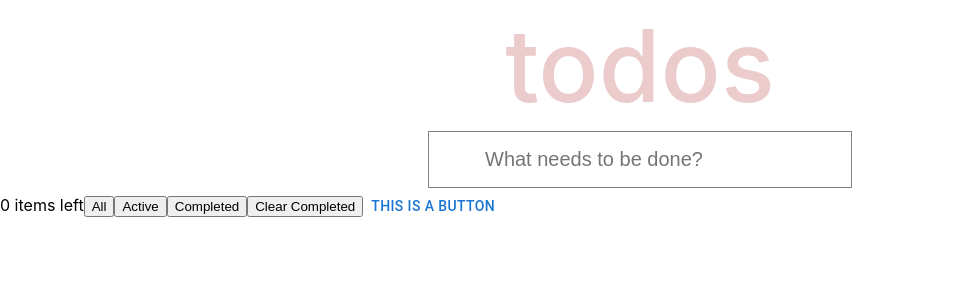
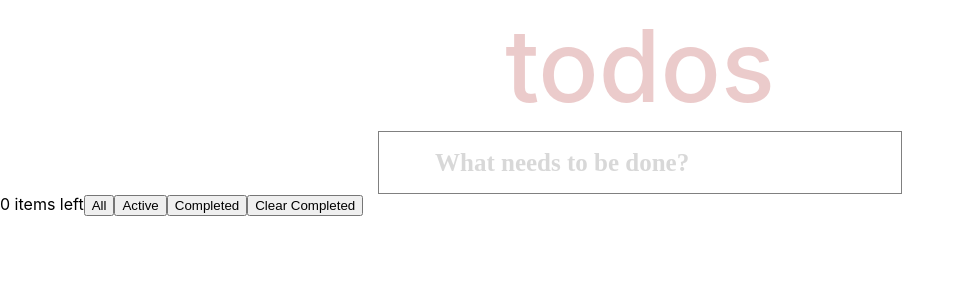
Before and after one commit to FizaAggarwal/react-todo, a React (Create React App) app in the folder class-components-todo/: page / in a window 1280 px wide. Shown: the top 300 px of the page, without its empty margins (0-964 px from the left). Built offline with nearby package versions, Linux system fonts and the light colour scheme.

Commit message:
.BreakComponents

```diff
--- a/class-components-todo/src/App.css
+++ b/class-components-todo/src/App.css
@@ -10,21 +10,6 @@
 *:focus{
   outline: none;
 }
-.input{
-  padding: 16px;
-  text-align: left;
-  /*background: rgba(0, 0, 0, 0.003);*/
-  /*box-shadow: 4px 4px rgba(128, 128, 128, 0.3),8px 8px rgba(128, 128, 128, 0.3);*/
-  display: block;
-  width:350px;
-  font-size:20px;
-  color: rgba(128,128,128);
-  border: none;
-}
-
-.input::placeholder{
-  text-align: left;
-}
 
 
 .top{
@@ -35,59 +20,6 @@
   margin-right: auto;
 }
 
-.todo{
-  display: flex;
-}
-
- .action{
-  text-decoration:line-through;
-  color: grey;
-  opacity: 0.5;
-}
-
-input[type="checkbox"] {
-  -webkit-appearance: none;
-  appearance: none;
-  margin: 0;
-  font: inherit;
-  width: 30px;
-  height: 30px;
-  border: 1px solid grey;
-  border-radius: 50%;
- display: grid;
-  place-content: center;
-}
-
-input[type="checkbox"]::before {
-  content: '✔';
-  color: green;
-  transform: scale(0);
-}
-
-input[type="checkbox"]:checked::before {
-  content: '✔';
-  color: green;
-  transform: scale(1);
-}
-
-
-
-.dropbtn{
-  margin-top: auto;
-  margin-bottom: auto;
-}
-
-.btn{
-  color: rgba(128,128,128);
-  font-size: large;
-  margin-top: auto;
-  margin-bottom: auto;
-  height:40px;
-  width:40px;
-  background-color: white;
-  border: none;
-}
-
 .main{
   display:flex;
   flex-direction: column;
--- a/class-components-todo/src/App.js
+++ b/class-components-todo/src/App.js
@@ -1,27 +1,30 @@
 import React, { Component } from "react";
 import './App.css';
 import uuid from 'react-uuid';
-import { FaChevronDown } from "react-icons/fa";
-import  Button  from "@mui/material/Button";
+import TodoItem from './Components/TodoItem';
+import Input from "./Components/Input";
+import Footer from "./Components/Footer";
+import Button from "./Components/Button";
 
 class App extends Component{
   constructor(props) {
     super(props);
 
-    // getInitialState
+    // InitialState
     this.state = {
       all: [],
   newToDo:"",
   mode:"all",
-  editToDo:"",
-  editToDoId:""
+  editToDo:""
     };
   }
 
+  //OnChange for newTodo Input
   handleChange=(event)=>{
     this.setState({newToDo:event.target.value});
   };
 
+  //NewTodo After pressing enter
   handleKeypress = e => {
     //it triggers by pressing the enter key
   if (e.key==='Enter') {
@@ -30,6 +33,7 @@ class App extends Component{
   }
 };
 
+  //Adding NewTodo to the state
   newTodo=()=>{
     this.setState({
       all:[
@@ -38,7 +42,7 @@ class App extends Component{
       ]});
   };
 
-
+  //Checkbox for todo
   toggleDone = (todo) =>
   this.setState({
     all: this.state.all.map((item) =>
@@ -46,33 +50,45 @@ class App extends Component{
     ),
   });
 
+  //deleting todo
   delete=(todo)=>{
     this.setState({ all: this.state.all.filter((item) => this.state.all.indexOf(item) !== this.state.all.indexOf(todo)) });
   }
 
+  //Changing isEdit state of todo
+  edit = (todo) => {
+    this.setState({
+      all: this.state.all.map((item) =>
+        item.action === todo.action ? { ...item, isEdit: !item.isEdit } : item
+      ),
+      editToDo: todo.action
+    });
+  }
+
+  //Onchange for edit input
   handleEdit= e =>{
-    this.setState({editToDo : e.target.value,editToDoId:e.target.id});
+    this.setState({editToDo : e.target.value});
   };
 
-  editTodo=()=>{
+  //Edit Todo after pressing Enter
+  handleKeyEdit = e => {
+    //it triggers by pressing the enter key
+  if (e.key==='Enter') {
+    this.editTodo(e.target.id);
+    this.setState({editToDo:""});
+  }
+};
+
+  //Changing Edit Todo in state
+  editTodo=(id)=>{
     this.setState({
       all: this.state.all.map((item) =>
-        item.id === this.state.editToDoId ? { ...item, action:this.state.editToDo ,isEdit:false} : item
+        item.id === id ? { ...item, action:this.state.editToDo ,isEdit:false} : item
       )
     });
   }
 
-
-  handleKeyEdit = e => {
-    //it triggers by pressing the enter key
-  if (e.key==='Enter') {
-    this.editTodo();
-    this.setState({editToDo:"",editToDoId:""});
-  }
-};
-
-
-
+//Getting filtered array
 listToMap=()=> {
   if(this.state.mode==="active")
   {
@@ -86,19 +102,9 @@ listToMap=()=> {
   }
   }
 
-
-edit = (todo) => {
-  this.setState({
-    all: this.state.all.map((item) =>
-      item.action === todo.action ? { ...item, isEdit: !item.isEdit } : item
-    ),
-    editToDo: todo.action
-  });
-}
-
-
-  btnClick = () =>{
-    if(this.countCompleted()<this.count()){
+ //Button to (un)check all todos
+ checkAll = () =>{
+    if(this.count("completed")<this.count()){
   this.setState({ all : this.state.all.map((item) =>
   item = { ...item, done: true })})
   }
@@ -108,56 +114,41 @@ edit = (todo) => {
   }
 }
 
-active=()=>{
-  this.setState({mode:"active"});
+//Changing mode in the state
+setMode=(mode)=>{
+     this.setState({mode:mode});
 }
 
-showAll=()=>{
-  this.setState({mode:"all"});
-}
-
-completed=()=>{
- this.setState({mode:"completed"});
-}
-
-
+//Clearing completed todos
 clear=()=>{
   this.setState({all:this.state.all.filter(item=>item.done===false)});
 }
 
-count=()=> this.state.all.length;
-countCompleted=()=>this.state.all.filter(item=>item.done===true).length;
-countActive=()=>this.state.all.filter(item=>item.done===false).length;
+//Getting count of filtered array
+count=(mode)=>{
+    switch(mode){
+      case "completed":
+        return this.state.all.filter(item=>item.done===true).length;
+      case "active":
+        return this.state.all.filter(item=>item.done===false).length;
+      default:
+        return this.state.all.length;
+    }
+}
 
   render(){
     return(
         <div className="todoapp">
           <h1 className="heading">todos</h1>
           <div className="main">
-         <div className="top"><span className="dropbtn">
-    {this.count()?<button className="btn" onClick={this.btnClick}><FaChevronDown/></button>:<button className="btn"/>}
-          </span>
-          <input className="input" placeholder="What needs to be done?" value={this.state.newToDo}
-          onChange={this.handleChange}
-          onKeyPress={this.handleKeypress}></input></div>
-         <div>{this.listToMap().map((item)=>(
-        <div key={item.id}>
-
-            <input id="toggle"
-            className="toggle" type="checkbox" checked={item.done} onChange={() => this.toggleDone(item)}/>
-            <span>{item.isEdit?<input placeholder="tester" id={item.id} type="text" value={this.state.editToDo} onChange={this.handleEdit} onKeyPress={this.handleKeyEdit} ></input>:
-            <span onDoubleClick={()=>this.edit(item)} className={item.done?"action":"not-action"}>{item.action}</span>}</span>
-            <button onClick={()=>this.delete(item)}>delete</button>
-        </div>
-      ))}</div>
-          <div className="footer">
-            <span>{this.countActive()} {this.countActive()===1?"item":"items"} left</span>
-            <span><button onClick={this.showAll}>All</button></span>
-            <span><button onClick={this.active}>Active</button></span>
-            <span><button onClick={this.completed}>Completed</button></span>
-            <span><button onClick={this.clear}>Clear Completed</button></span>
-            <Button>This is a button</Button>
-          </div>
+         <div className="top">
+          <Button count={this.count} checkAll={this.checkAll}/>
+           <Input value={this.state.newToDo} click={this.handleChange} enter={this.handleKeypress}/>
+         </div>
+         {this.listToMap().map((item)=>(
+        <TodoItem todo={item} toggle={this.toggleDone} value={this.state.editToDo}
+        edit={this.handleEdit} handleEdit={this.handleKeyEdit} editInput={this.edit} delete={this.delete}/> ))}
+        <Footer count={this.count} setMode={this.setMode} clear={this.clear}/>
           </div>
         </div>
     )
--- /dev/null
+++ b/class-components-todo/src/Components/Button.css
@@ -0,0 +1,16 @@
+
+.btn{
+  color: rgba(128,128,128);
+    font-size: large;
+    margin-top: auto;
+    margin-bottom: auto;
+    height:40px;
+    width:40px;
+    background-color: white;
+    border: none;
+    padding-top: 10px;
+  }
+
+  #light{
+    opacity:0.3;
+  }
--- /dev/null
+++ b/class-components-todo/src/Components/Button.js
@@ -0,0 +1,17 @@
+import React, {Component} from "react";
+import { FaChevronDown } from "react-icons/fa";
+import './Button.css';
+
+class Button extends Component{
+    render(){
+            return (
+                <>{this.props.count("all")?
+            <button className="btn" id={this.props.count("all")===this.props.count("completed")?"dark":"light"}
+             onClick={this.props.checkAll}>
+      <FaChevronDown/></button>:<button className="btn"/>}</>
+      )
+
+    }
+}
+
+export default Button;
--- /dev/null
+++ b/class-components-todo/src/Components/Footer.js
@@ -0,0 +1,17 @@
+import React, {Component} from "react";
+
+class Footer extends Component{
+    render(){
+        return(
+            <div className="footer">
+            <span>{this.props.count("active")} {this.props.count("active")===1?"item":"items"} left</span>
+            <span><button onClick={()=>this.props.setMode("all")}>All</button></span>
+            <span><button onClick={()=>this.props.setMode("active")}>Active</button></span>
+            <span><button onClick={()=>this.props.setMode("completed")}>Completed</button></span>
+            <span><button onClick={this.props.clear}>Clear Completed</button></span>
+          </div>
+        )
+    }
+}
+
+export default Footer;
--- /dev/null
+++ b/class-components-todo/src/Components/Input.css
@@ -0,0 +1,19 @@
+*:focus{
+    outline: none;
+  }
+  .input{
+    padding: 16px;
+    text-align: left;
+    /*background: rgba(0, 0, 0, 0.003);*/
+    /*box-shadow: 4px 4px rgba(128, 128, 128, 0.3),8px 8px rgba(128, 128, 128, 0.3);*/
+    display: block;
+    width:450px;
+    font-size:25px;
+    border: none;
+  }
+  .input::placeholder{
+    opacity: 0.3;
+    font-weight: bold;
+    color: rgba(128,128,128);
+    font-family:"Marker Felt, fantasy";
+  }
--- /dev/null
+++ b/class-components-todo/src/Components/Input.js
@@ -0,0 +1,15 @@
+import React, {Component} from 'react';
+import './Input.css';
+
+class Input extends Component{
+    render(){
+        return(
+
+          <input className="input" placeholder="What needs to be done?" value={this.props.value}
+          onChange={this.props.click}
+          onKeyPress={this.props.enter}></input>
+        )
+    }
+}
+
+export default Input;
--- /dev/null
+++ b/class-components-todo/src/Components/TodoItem.css
@@ -0,0 +1,39 @@
+*:focus{
+    outline: none;
+  }
+
+  .action{
+    text-decoration:line-through;
+    color: grey;
+    opacity: 0.5;
+  }
+
+  input[type="checkbox"] {
+    -webkit-appearance: none;
+    appearance: none;
+    margin: 0;
+    font: inherit;
+    width: 30px;
+    height: 30px;
+    border: 1px solid grey;
+    border-radius: 50%;
+   display: grid;
+    place-content: center;
+  }
+
+  input[type="checkbox"]::before {
+    content: '✔';
+    color: green;
+    transform: scale(0);
+  }
+
+  input[type="checkbox"]:checked::before {
+    content: '✔';
+    color: green;
+    transform: scale(1);
+  }
+
+
+.todo{
+    display: flex;
+  }
--- /dev/null
+++ b/class-components-todo/src/Components/TodoItem.js
@@ -0,0 +1,23 @@
+import React, { Component } from "react";
+import './TodoItem.css';
+
+class TodoItem extends Component{
+    render(){
+        return(
+            <div key={this.props.todo.id} className="todo">
+
+            <input id="toggle" className="toggle" type="checkbox" checked={this.props.todo.done}
+             onChange={() => this.props.toggle(this.props.todo)}/>
+            <span>{this.props.todo.isEdit?
+            <input id={this.props.todo.id} type="text" value={this.props.value}
+             onChange={this.props.edit} onKeyPress={this.props.handleEdit} ></input>:
+            <span onDoubleClick={()=>this.props.editInput(this.props.todo)}
+            className={this.props.todo.done?"action":"not-action"}>{this.props.todo.action}</span>}
+            </span>
+            <button onClick={()=>this.props.delete(this.props.todo)}>delete</button>
+        </div>
+        )
+    }
+}
+
+export default TodoItem;
```
